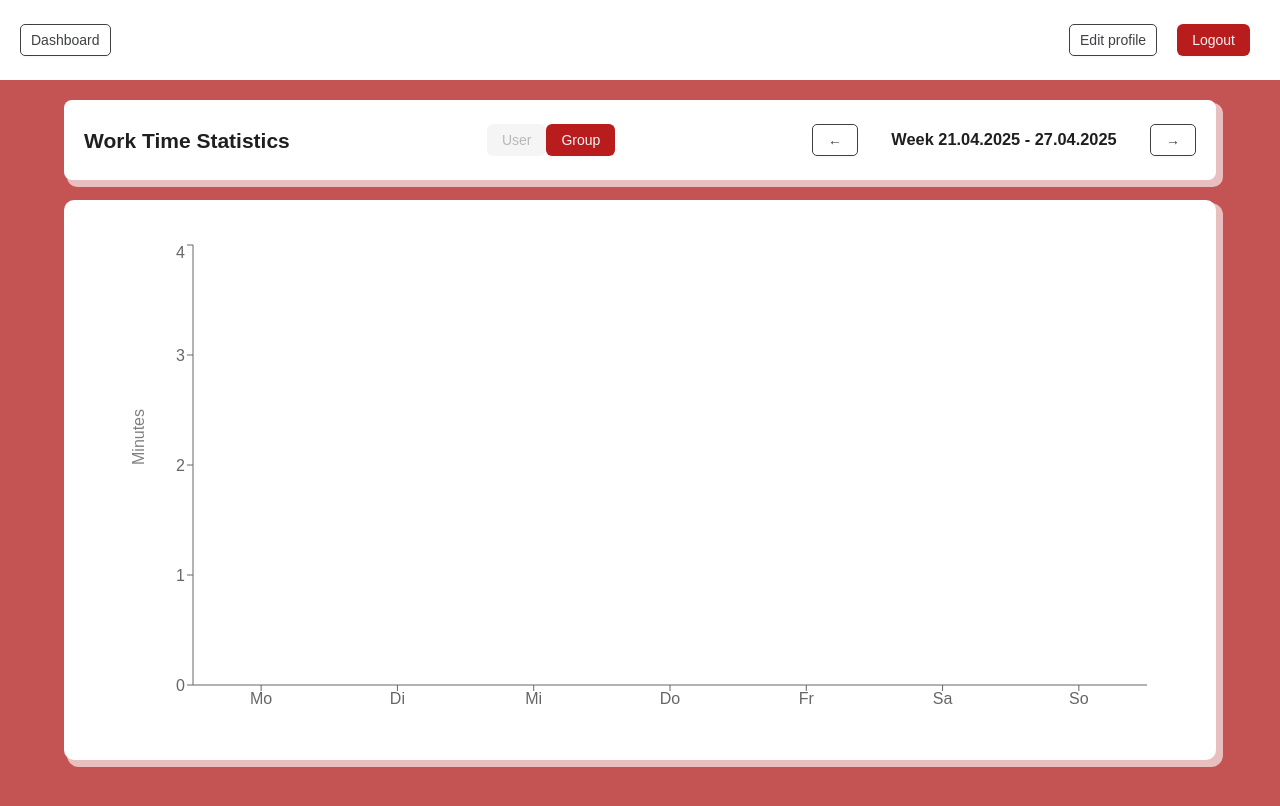
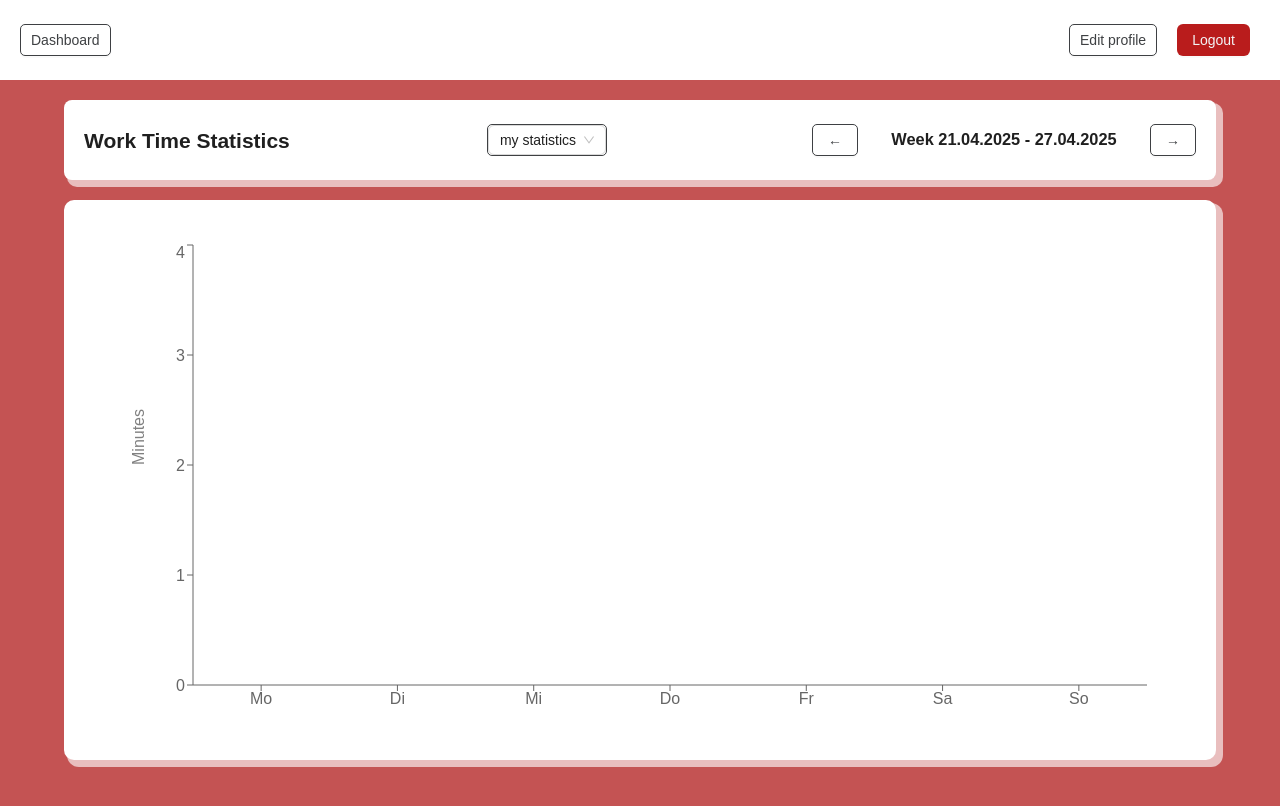
Before and after one commit to luciocanepa/SOPRA_group11_client, a Next.js app: page /statistics in a window 1280 px wide. Shown: the top 806 px of the page. Built offline with nearby package versions, Linux system fonts and the light colour scheme.

Commit message:
made some changes to the statistics so there aren't to buttons anymore and instead the option to select my own statistics and i added color. the layout problem should be fixed too. close #82

```diff
--- a/app/statistics/page.tsx
+++ b/app/statistics/page.tsx
@@ -45,12 +45,9 @@ export default function Statistics() {
   const { value: token } = useLocalStorage<string>("token", "");
   const { value: id } = useLocalStorage<string>("id", "");
   const [loggedInUser, setLoggedInUser] = useState<User | null>(null);
-  const [currentWeek, setCurrentWeek] = useState<WeekRange>(
-    getCurrentWeekRange(),
-  );
-  const [mode, setMode] = useState<"user" | "group">("user");
+  const [currentWeek, setCurrentWeek] = useState<WeekRange>(getCurrentWeekRange(),);
   const [groups, setGroups] = useState<Group[]>([]);
-  const [selectedGroupId, setSelectedGroupId] = useState<string | null>(groups.length > 0 ? groups[0].id : null);
+  const [selectedGroupId, setSelectedGroupId] = useState<string | null>(null);
   const [groupActivityData, setGroupActivityData] = useState<GroupActivity[]>([]);
 
   // Get current week range (Monday to Sunday)
@@ -63,6 +60,19 @@ export default function Statistics() {
     end.setDate(start.getDate() + 6);
     return { start, end };
   }
+
+  //get color over hash
+  const stringToColor = (str: string) => {
+    str = str + "x7H!k";
+    let hash = 0;
+    for (let i = 0; i < str.length; i++) {
+      hash = str.charCodeAt(i) + ((hash << 5) - hash);
+    }
+
+    // Generate colors with fixed saturation and lightness
+    const h = Math.abs(hash) % 360;
+    return `hsl(${h}, 80%, 60%)`;
+  };
 
   // Format week range for display
   const weekRangeDisplay = useMemo(() => {
@@ -87,28 +97,19 @@ export default function Statistics() {
     const date = new Date(currentDate);
     date.setDate(currentDate.getDate() + index);
     const dateString = date.toISOString().split("T")[0];
+
+    // Show user data when no group is selected
+    if (!selectedGroupId) {
       const activity = activities.find((a) => a.date === dateString);
-
       return {
         day,
-        duration: activity ? activity.duration : 0, // Convert to hours
+        duration: activity ? activity.duration : 0,
         fullDate: formatDate(date),
         hasData: !!activity,
       };
-    });
-  }, [activities, currentWeek]);
+    }
 
-  const groupChartData = useMemo(() => {
-  if (mode !== "group") return [];
-
-  const days = ["Mo", "Di", "Mi", "Do", "Fr", "Sa", "So"];
-  const currentDate = new Date(currentWeek.start);
-
-  return days.map((dayLabel, index) => {
-    const date = new Date(currentDate);
-    date.setDate(currentDate.getDate() + index);
-    const dateString = date.toISOString().split("T")[0];
-
+    // Show group data when a group is selected
     const userDurations: Record<string, number> = {};
     groupActivityData.forEach((user) => {
       const activity = user.aggregatedActivities.find((a) => a.date === dateString);
@@ -116,12 +117,12 @@ export default function Statistics() {
     });
 
     return {
-      day: dayLabel,
+      day,
       fullDate: formatDate(date),
-      ...userDurations, // Spread usernames as keys with durations
+      ...userDurations,
     };
   });
-}, [groupActivityData, currentWeek, mode]);
+}, [activities, currentWeek, selectedGroupId, groupActivityData]);
 
   // Handle week navigation
   const handleWeekChange = (direction: "prev" | "next") => {
@@ -165,12 +166,11 @@ export default function Statistics() {
   }, [id, token, apiService]);
 
   useEffect(() => {
-    if (mode === "user" || !token) return;
+    if (!token) return;
     const fetchGroups = async () => {
       try {
         const data = await apiService.get<Group[]>(`/groups`,token);
         setGroups(data);
-        if (data.length > 0) setSelectedGroupId(data[0].id);
       } catch (error) {
         if (error instanceof Error) {
           alert(`Something went wrong while getting Groups:\n${error.message}`);
@@ -180,11 +180,11 @@ export default function Statistics() {
       }
     };
     fetchGroups();
-  },[mode,token, apiService]);
+  },[token, apiService]);
 
   useEffect(() => {
   const fetchGroupActivities = async () => {
-    if (mode !== "group" || !selectedGroupId || !token) return;
+    if (!selectedGroupId || !token) return;
 
     try {
       const start = currentWeek.start.toISOString().split("T")[0];
@@ -205,7 +205,7 @@ export default function Statistics() {
   };
 
   fetchGroupActivities();
-}, [mode, selectedGroupId, currentWeek, token]);
+}, [selectedGroupId, currentWeek, token]);
 
   return (
     <>
@@ -216,32 +216,17 @@ export default function Statistics() {
           <div className="statistics-header">
             <h2>Work Time Statistics</h2>
             <div className="mode-toggle">
-              <Button
-                className="green"
-                disabled={mode === "user"}
-                onClick={() => setMode("user")}
-              >
-                User
-              </Button>
-              <Button
-                className="red"
-                disabled={mode === "group"}
-                onClick={() => setMode("group")}
-              >
-                Group
-              </Button>
-              {mode === "group" && (
               <Select
                 className="select"
                 value = {selectedGroupId}
                 onChange={(groupId) => setSelectedGroupId(groupId)}
-                  options={groups.map((group) => ({
+                options={[{label: "my statistics", value: null},
+                  ...groups.map((group) => ({
                     label: group.name,
                     value: group.id,
-                  }))}
+                  }))
+                ]}
               />
-              )}
-
             </div>
             <div className="week-navigation">
               <Button
@@ -263,7 +248,7 @@ export default function Statistics() {
         <div className="chart-container shadow">
           <div style={{ height: "300px" }}>
             <ResponsiveContainer width="100%" height="100%">
-              <BarChart data={mode === "user" ? chartData : groupChartData}>
+              <BarChart data={chartData}>
                 <XAxis dataKey="day" />
                 <YAxis
                   label={{
@@ -275,13 +260,11 @@ export default function Statistics() {
                 <Tooltip
                   formatter={(value, name) => [`${value} minutes`, name]}
                   labelFormatter={(label) => {
-                    const data = (mode === "user" ? chartData : groupChartData).find(
-                      (d) => d.day === label,
-                    );
+                    const data = chartData.find((d) => d.day === label);
                     return data?.fullDate || label;
                   }}
                 />
-                {mode === "user" ? (
+                {!selectedGroupId ? (
                   <Bar dataKey="duration" name="Work Duration">
                     {chartData.map((entry, index) => (
                       <Cell
@@ -297,11 +280,16 @@ export default function Statistics() {
                         key={user.username}
                         dataKey={user.username}
                         name={user.username}
+                      >
+                        {chartData.map((entry, index) => (
+                          <Cell
+                            key={`cell-${index}`}
+                            fill={stringToColor(user.username)}
                           />
-
+                        ))}
+                      </Bar>
                     ))
                   )}
-
               </BarChart>
             </ResponsiveContainer>
           </div>
--- a/app/styles/pages/Statistics.css
+++ b/app/styles/pages/Statistics.css
@@ -1,7 +1,7 @@
 .statistics-card {
-  width: 90vw;
-  height: 10vh;
-  margin-top: 0;
+  width: 90vw !important;
+  height: 10vh !important;
+  margin-top: 0 !important;
 }
 
 .statistics-card .ant-card-body {
@@ -9,7 +9,7 @@
 }
 
 .statistics-header {
-  width: calc(90vw - 40px);
+  width: calc(90vw - 40px) !important;
   height: 10vh;
 
   display: flex;
```
Lines whose indentation alone changed are shown as unchanged.
